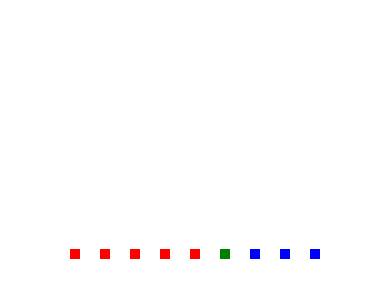
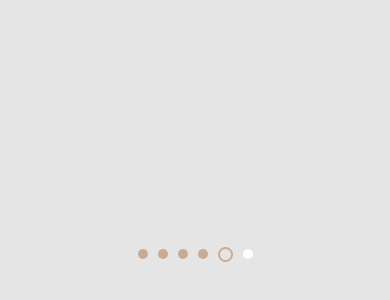
Before and after one commit to Mofe1015/Dots, a React Native app: screen / in a window 390 px wide. Shown: the part 168-468 px from the top of the page. Built offline with nearby package versions, Linux system fonts and the light colour scheme.

Commit message:
styling dots

```diff
--- a/App.js
+++ b/App.js
@@ -1,11 +1,11 @@
 import React,{ StatusBar } from 'expo-status-bar';
 import { StyleSheet, Text, View } from 'react-native';
-import Dots from './src/component/Dot';
+import Dots from './src/component/Dots';
 
 export default function App() {
   return (
     <View style={styles.container}>
-      <Dots currentPage={6} pageQuantity={9} />
+      <Dots currentPage={5} pageQuantity={6} />
     </View>
   );
 }
@@ -13,7 +13,7 @@ export default function App() {
 const styles = StyleSheet.create({
   container: {
     flex: 1,
-    backgroundColor: '#fff',
+    backgroundColor: '#E5E5E5',
     alignItems: 'center',
     justifyContent: 'center',
   },
--- /dev/null
+++ b/src/component/Dots/Styles.js
@@ -0,0 +1,33 @@
+import { StyleSheet } from "react-native"
+
+export default StyleSheet.create({
+    dotsContainer: {
+        display: 'flex',
+        flexDirection: 'row',
+        alignItems: 'center'
+    },
+    current: {
+        width: 15,
+        height: 15,
+        backgroundColor: 'transparent',
+        margin: 5,
+        borderRadius: 50,
+        borderWidth: 2,
+        borderColor: '#C9AB94',
+
+    },
+    before: {
+        width: 10,
+        height: 10,
+        backgroundColor: '#C9AB94',
+        margin: 5,
+        borderRadius: 50
+    },
+    after: {
+        width: 10,
+        height: 10,
+        backgroundColor: '#FFFFFF',
+        margin: 5,
+        borderRadius: 50
+   },
+})
--- a/src/component/Dot.js
+++ b/src/component/Dots/index.js
@@ -1,5 +1,5 @@
 import React from 'react'
-import {View } from 'react-native';
+import {View} from 'react-native';
 
 import styles from "./Styles"
 
--- a/src/component/Styles.js
+++ /dev/null
@@ -1,26 +0,0 @@
-import { StyleSheet } from "react-native"
-
-export default StyleSheet.create({
-    dotsContainer: {
-        display: 'flex',
-        flexDirection: 'row'
-    },
-    current: {
-        width: 10,
-        height: 10,
-        backgroundColor: 'green',
-        margin: 10
-    },
-    before: {
-        width: 10,
-        height: 10,
-        backgroundColor: 'red',
-        margin: 10
-    },
-    after: {
-        width: 10,
-        height: 10,
-        backgroundColor: 'blue',
-        margin: 10
-   },
-})
```
